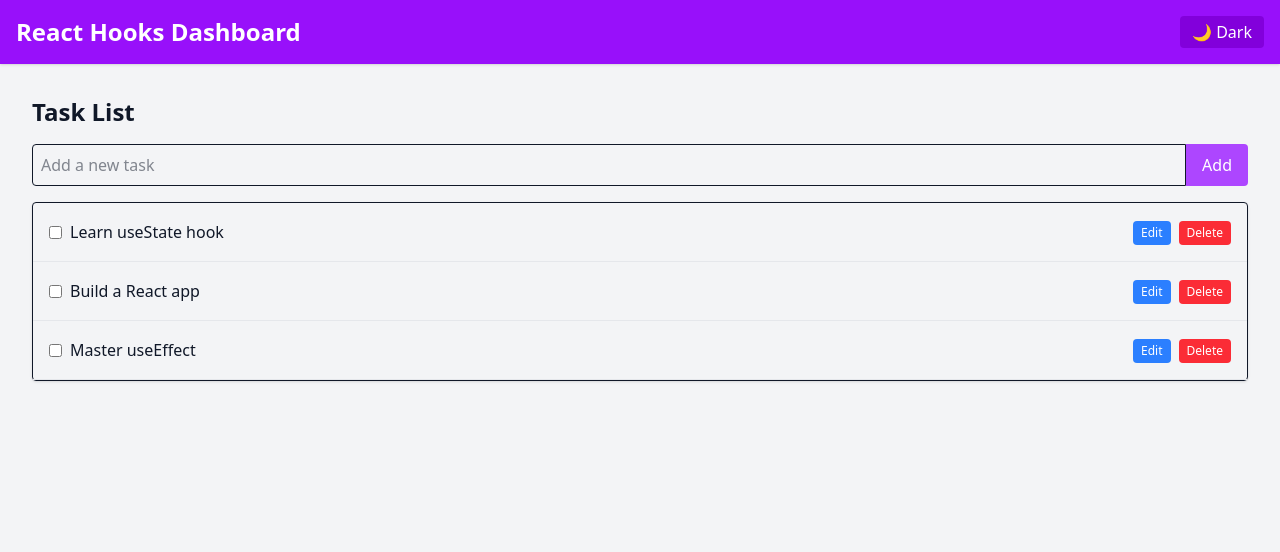
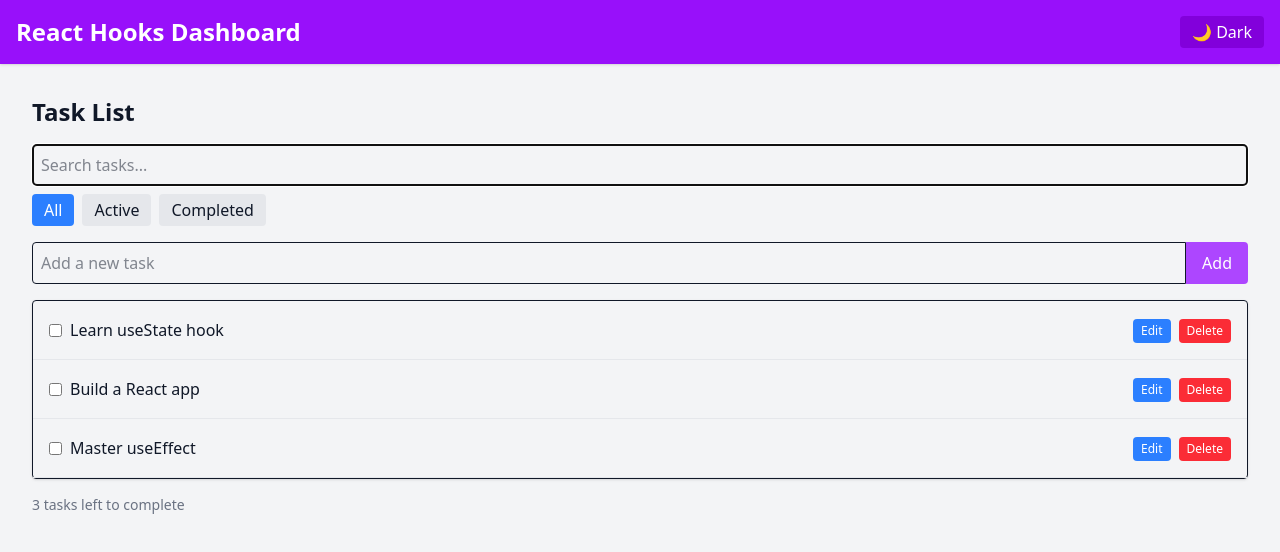
Before and after one commit to sujal-bansal/Advance-Task-App, a React (Vite) app: page / in a window 1280 px wide. Shown: the top 552 px of the page. Built offline with nearby package versions, Linux system fonts and the light colour scheme.

Commit message:
TaskItem theme implemented

```diff
--- a/src/components/tasks/TaskList.tsx
+++ b/src/components/tasks/TaskList.tsx
@@ -1,11 +1,14 @@
-import React, { useEffect, useState } from "react";
+import React, { useEffect, useRef, useState } from "react";
 import TaskItem from "./TaskItem";
+import { useTheme } from "../../contexts/ThemeContext";
 
 type Task = {
   id: string;
   title: string;
   completed: boolean;
 };
+
+type FilterType = "all" | "active" | "completed";
 
 const TaskList: React.FC = () => {
   const [tasks, setTasks] = useState<Task[]>(() => {
@@ -18,6 +21,15 @@ const TaskList: React.FC = () => {
           { id: "3", title: "Master useEffect", completed: false },
         ];
   });
+  const [filter, setFilter] = useState<FilterType>("all");
+  const [searchTerm, setSearchTerm] = useState("");
+
+  const searchInputRef = useRef<HTMLInputElement>(null);
+  const { theme } = useTheme();
+
+  useEffect(() => {
+    searchInputRef.current?.focus();
+  }, []);
 
   useEffect(() => {
     localStorage.setItem("tasks", JSON.stringify(tasks));
@@ -45,15 +57,84 @@ const TaskList: React.FC = () => {
     setTasks((prevTasks) => [...prevTasks, newTask]);
   };
 
+  const filteredTasks = tasks
+    .filter((task) => {
+      if (filter == "active") return !task.completed;
+      if (filter == "completed") return task.completed;
+      return true;
+    })
+    .filter((task) =>
+      task.title.toLowerCase().includes(searchTerm.toLowerCase())
+    );
+
   return (
-    <div className="container mx-auto p-4">
+    <div
+      className={`container mx-auto p-4 ${
+        theme === "dark" ? "text-white" : ""
+      }`}
+    >
       <h1 className="text-2xl font-bold mb-4">Task List</h1>
 
+      <div className="mb-4">
+        <div className="flex mb-2">
+          <input
+            ref={searchInputRef}
+            type="text"
+            placeholder="Search tasks..."
+            className={`flex-grow p-2 border rounded ${
+              theme === "dark" ? "bg-gray-700 border-gray-600" : ""
+            }`}
+            value={searchTerm}
+            onChange={(e) => setSearchTerm(e.target.value)}
+          />
+        </div>
+
+        <div className="flex space-x-2">
+          <button
+            onClick={() => setFilter("all")}
+            className={`px-3 py-1 rounded ${
+              filter === "all"
+                ? "bg-blue-500 text-white"
+                : theme === "dark"
+                ? "bg-gray-700"
+                : "bg-gray-200"
+            }`}
+          >
+            All
+          </button>
+          <button
+            onClick={() => setFilter("active")}
+            className={`px-3 py-1 rounded ${
+              filter === "active"
+                ? "bg-blue-500 text-white"
+                : theme === "dark"
+                ? "bg-gray-700"
+                : "bg-gray-200"
+            }`}
+          >
+            Active
+          </button>
+          <button
+            onClick={() => setFilter("completed")}
+            className={`px-3 py-1 rounded ${
+              filter === "completed"
+                ? "bg-blue-500 text-white"
+                : theme === "dark"
+                ? "bg-gray-700"
+                : "bg-gray-200"
+            }`}
+          >
+            Completed
+          </button>
+        </div>
+      </div>
       <div className="mb-4 flex">
         <input
           type="text"
           placeholder="Add a new task"
-          className="flex-grow p-2 border rounded-l"
+          className={`flex-grow p-2 border rounded-l ${
+            theme === "dark" ? "bg-gray-700 border-gray-600" : ""
+          }`}
           onKeyDown={(e) => {
             if (e.key === "Enter" && e.currentTarget.value.trim()) {
               handleAddTask(e.currentTarget.value.trim());
@@ -64,8 +145,10 @@ const TaskList: React.FC = () => {
         <button
           className="bg-purple-500 text-white px-4 py-2 rounded-r"
           onClick={() => {
-            const input = document.querySelector("input");
-            if (input && input.value.trim()) {
+            const input = document.querySelector(
+              'input[placeholder="Add a new task"]'
+            );
+            if (input instanceof HTMLInputElement && input.value.trim()) {
               handleAddTask(input.value.trim());
               input.value = "";
             }
@@ -75,13 +158,20 @@ const TaskList: React.FC = () => {
         </button>
       </div>
 
-      <div className="border rounded shadow">
-        {tasks.length === 0 ? (
+      {/* Task List */}
+      <div
+        className={`border rounded shadow ${
+          theme === "dark" ? "bg-gray-800 border-gray-700" : ""
+        }`}
+      >
+        {filteredTasks.length === 0 ? (
           <div className="p-4 text-center text-gray-500">
-            No tasks yet! Add some above.
+            {tasks.length === 0
+              ? "No tasks yet! Add some above."
+              : "No tasks match your current filters."}
           </div>
         ) : (
-          tasks.map((task) => (
+          filteredTasks.map((task) => (
             <TaskItem
               key={task.id}
               id={task.id}
@@ -93,6 +183,11 @@ const TaskList: React.FC = () => {
           ))
         )}
       </div>
+
+      {/* Task counter */}
+      <div className="mt-4 text-sm text-gray-500">
+        {tasks.filter((t) => !t.completed).length} tasks left to complete
+      </div>
     </div>
   );
 };
```
